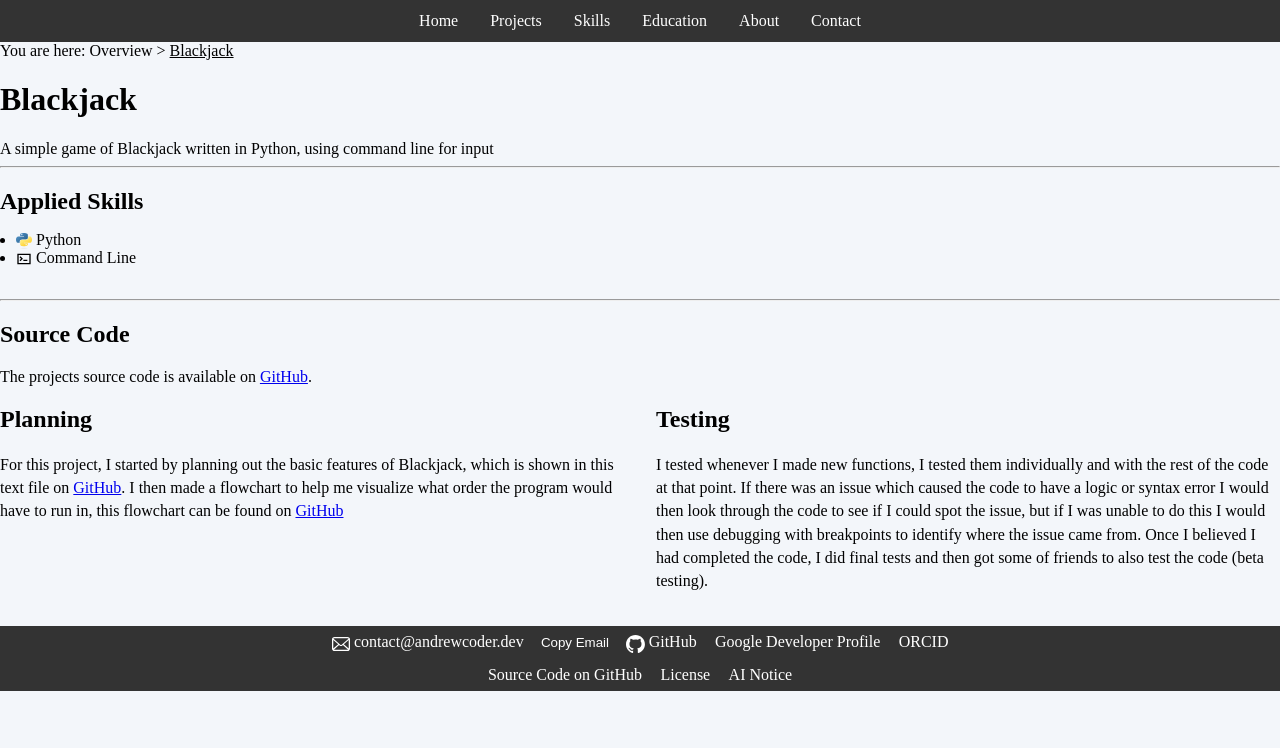
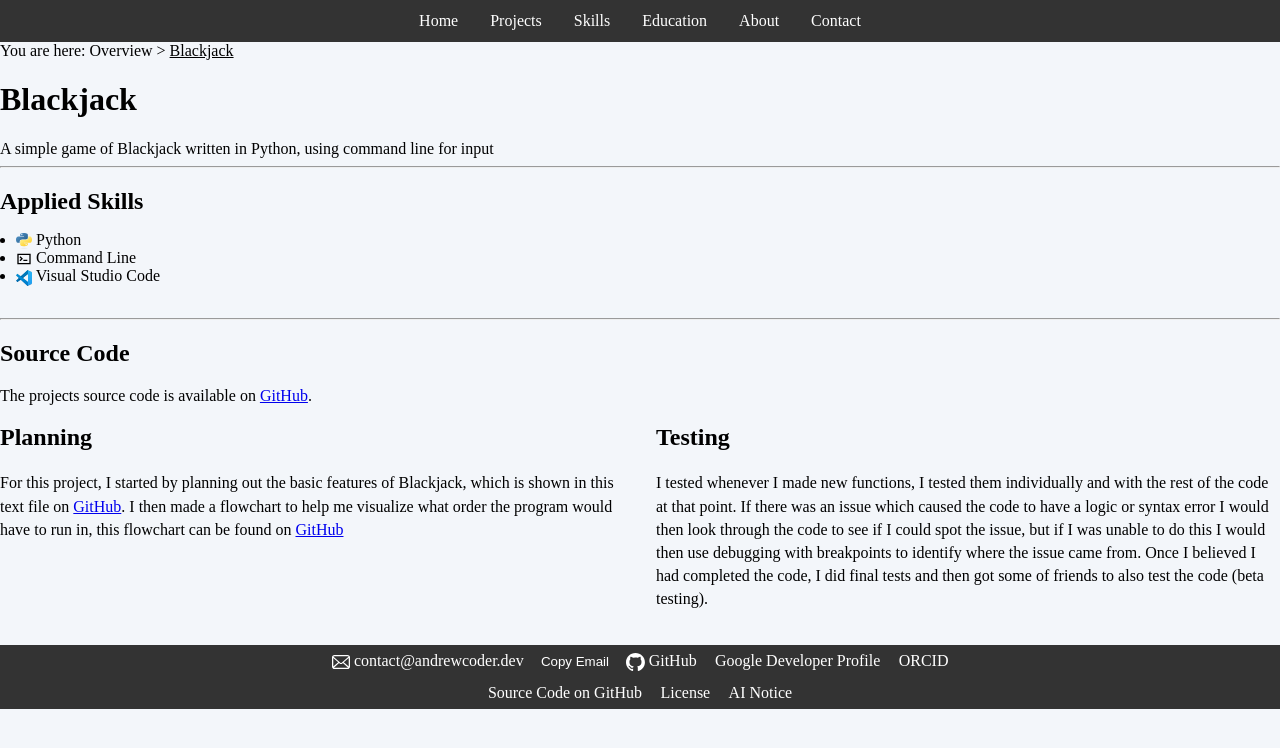
Before and after one commit to Andrew-Dev-Coder/Portfolio, a Jekyll site: the page built from _projects/blackjack.html, in a window 1280 px wide. Shown: the top 748 px of the page. Built offline with Jekyll 4.4.1, drawn with Linux system fonts in a browser that asks for light colours.

Commit message:
Update blackjack.html

```diff
--- a/_projects/blackjack.html
+++ b/_projects/blackjack.html
@@ -3,7 +3,7 @@
 page_title: Blackjack
 summary: A simple game of Blackjack written in Python, using command line for input
 github_link: https://github.com/Andrew-Dev-Coder/Blackjack
-stack: [ <img class="logo" src="/Images/Icons/python-logo.svg" alt=""> Python, <img class="logo" src="/Images/Icons/command-line.svg" alt=""> Command Line]
+stack: [ <img class="logo" src="/Images/Icons/python-logo.svg" alt=""> Python, <img class="logo" src="/Images/Icons/command-line.svg" alt=""> Command Line, Visual Studio Code]
 type: command_line
 ---
 <div class="wrapper">
```
